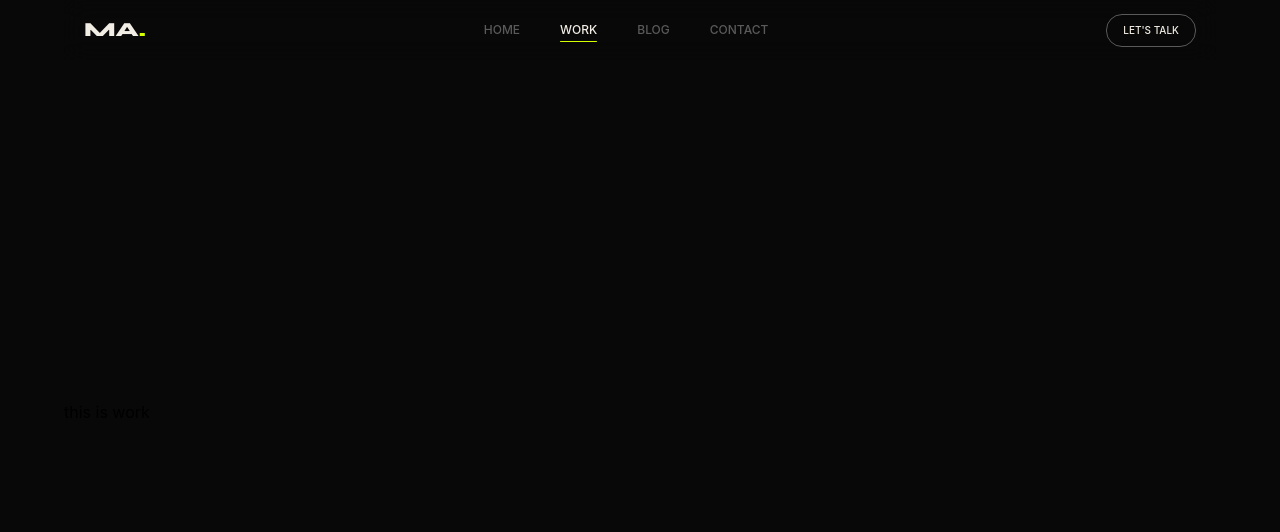
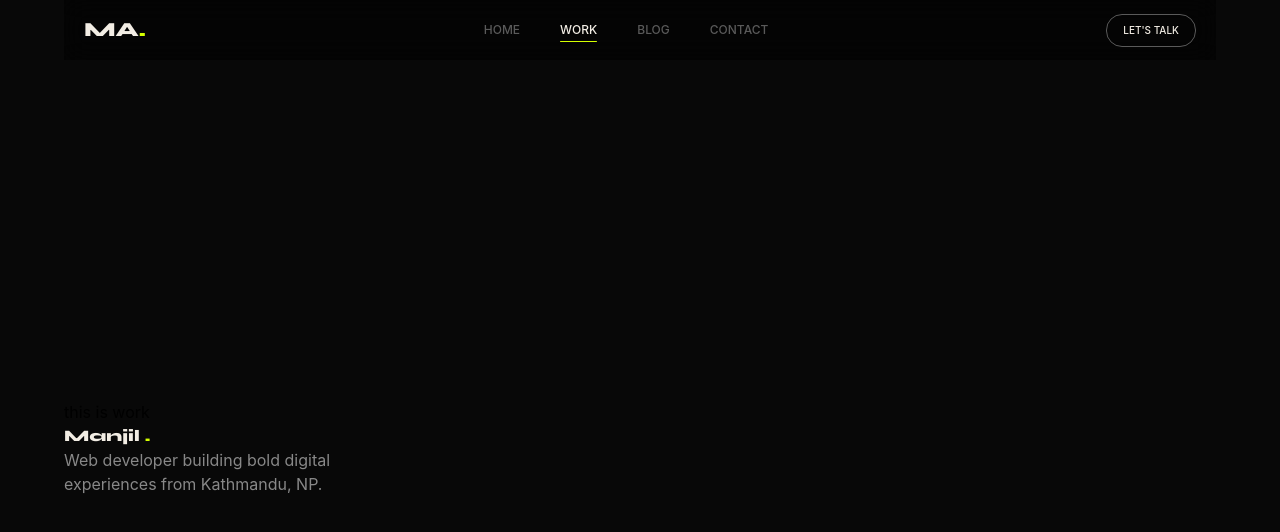
Before and after one commit to User-manjil/FullStack_Portfolio2025, a React app in the folder frontend/: page /work in a window 1280 px wide. Shown: the top 532 px of the page. Built offline with nearby package versions, Linux system fonts and the light colour scheme; the HTML template or start-up script is replaced by a standard one.

Commit message:
add : footer added

```diff
--- a/frontend/src/App.jsx
+++ b/frontend/src/App.jsx
@@ -3,16 +3,18 @@ import Navbar from './Components/Reusable/Navbar'
 import { Route, Routes } from 'react-router'
 import Home from './Components/Pages/Home'
 import Work from './Components/Pages/Work'
+import Footer from './Components/Reusable/Footer'
 
 const App = () => {
   return (
-    <div className='w-full mx-auto flex max-w-6xl '>
+    <div className='w-full mx-auto flex flex-col max-w-6xl '>
       <Navbar/>
       <Routes>
         <Route path='/' element={<Home/>} />
         <Route path='/home' element={<Home/>} />
         <Route path='/work' element={<Work/>} />
       </Routes>
+      <Footer/>
     </div>
   )
 }
--- a/frontend/src/Components/Pages/Home.jsx
+++ b/frontend/src/Components/Pages/Home.jsx
@@ -95,6 +95,27 @@ const Home = () => {
             <BlogCard/>
           </div>
       </section>
+      <section className=" mt-50 mb-40 items-center justify-center">
+         <div className="flex w-full text-center justify-center text-(--lime) text-xs font-medium gap-2 font-[poppins]  items-center">
+        <div className="flex w-10  h-[1px] bg-(--lime)  "></div> LET'S BUILD TOGETHER
+            </div>
+            <div className=" text-(--text) font-[Syne] font-black text-8xl text-center">
+              Got an <span className="text-(--lime)">idea?</span>
+              Let's make it real.
+            </div>
+            <div className="flex text-(--muted2) justify-center text-center w-full  mt-10 items-center">
+              Whether it's a startup MVP, a rebrand, or a complex web app — I'm ready to build something remarkable.
+            </div>
+            <div className="flex w-full  justify-center mt-10  items-center">
+              <button className="bg-(--lime) text-(--bg) px-8 py-4 font-medium">Start a Conversation </button>
+            </div>
+            <div className="flex mx-auto text-(--text) font-[Syne] relative w-fit  text-center justify-center mt-10 hover:text-(--lime) cursor-pointer  ">
+
+              <p className=" w-fit after:w-full font-bold text-4xl after:content-[''] after:h-1 after:bg-(--lime) after:absolute after:left-0 after:bottom-[0]">
+                manjil.dev@gmail.com
+              </p>
+            </div>
+      </section >
     </div>
   );
 };
--- /dev/null
+++ b/frontend/src/Components/Reusable/Footer.jsx
@@ -0,0 +1,18 @@
+import React from 'react'
+
+const Footer = () => {
+  return (
+    <div className='w-full'>
+      <div className="flex flex-col w-1/4">
+        <h1 className='font-[Syne] font-black text-(--text)'>Manjil <span className='text-(--lime)'>.</span></h1>
+        <p className='text-(--muted2)'>Web developer building bold digital experiences from Kathmandu, NP.</p>
+      </div>
+      <div className="flex">
+        <div className="flex"></div>
+        <div className="flex"></div>
+      </div>
+    </div>
+  )
+}
+
+export default Footer
--- a/frontend/src/Components/Reusable/Navbar.jsx
+++ b/frontend/src/Components/Reusable/Navbar.jsx
@@ -13,7 +13,7 @@ const Navbar = () => {
 
   return (
 
-    <div className="flex fixed w-full max-w-6xl backdrop-blur-md z-50 mx-auto justify-between items-center h-15 px-5">
+    <div className="flex fixed w-full max-w-6xl bg-black/50 backdrop-blur-md z-50 mx-auto justify-between items-center h-15 px-5">
 
       {/* Logo */}
       <div className="flex font-[Syne] font-black text-[var(--text)] text-xl">
```
